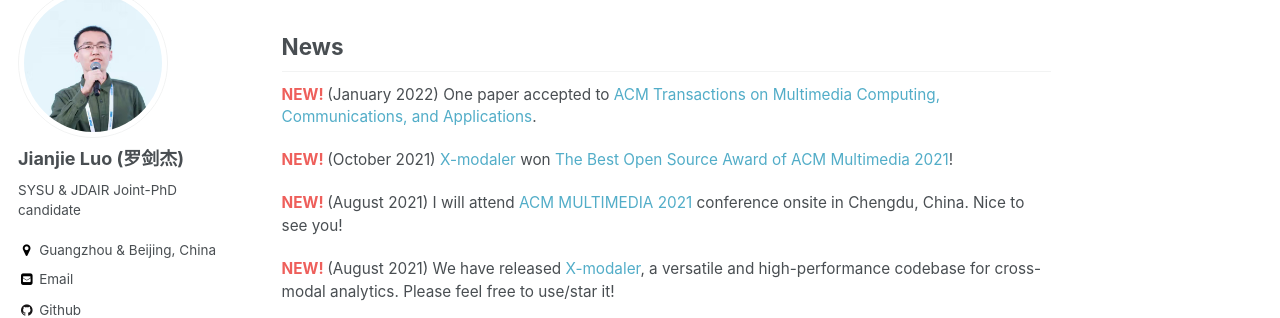
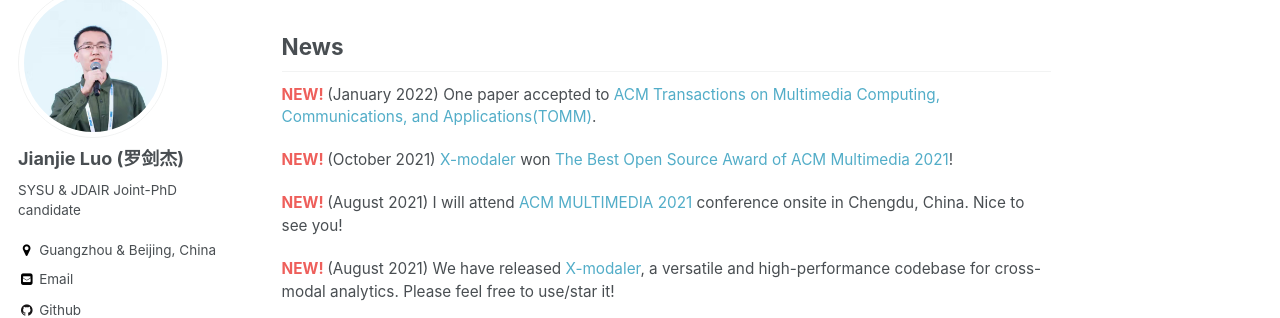
Before and after one commit to jianjieluo/jianjieluo.github.io, a Jekyll site: the page built from index.html, in a window 1280 px wide and 900 px high. Shown: the part 130-448 px from the top of the window. Built offline with Jekyll 4.4.1, drawn with Linux system fonts in a browser that asks for light colours; a script that is not in the unit is left out; the list of posts is cut into pages by our own code.

Commit message:
update paper list

```diff
--- a/_data/news.yml
+++ b/_data/news.yml
@@ -1,6 +1,6 @@
 # News on home page
 main:
-  - "(January 2022) One paper accepted to [ACM Transactions on Multimedia Computing, Communications, and Applications](https://dl.acm.org/journal/tomm)."
+  - "(January 2022) One paper accepted to [ACM Transactions on Multimedia Computing, Communications, and Applications(TOMM)](https://dl.acm.org/journal/tomm)."
   - "(October 2021) [X-modaler](https://github.com/YehLi/xmodaler) won [The Best Open Source Award of ACM Multimedia 2021](https://2021.acmmm.org/)!"
   - "(August 2021) I will attend [ACM MULTIMEDIA 2021](https://2021.acmmm.org/) conference onsite in Chengdu, China. Nice to see you!"
   - "(August 2021) We have released [X-modaler](https://github.com/YehLi/xmodaler), a versatile and high-performance codebase for cross-modal analytics. Please feel free to use/star it!"
@@ -8,7 +8,7 @@
   - "(Match 2021) [PRE-TRAINING FOR VIDEO CAPTIONING CHALLENGE@ACM MULTIMEDIA 2021](http://www.auto-video-captions.top/2021/) launched for Video-Language Pretraining!"
 
 all:
-  - "(January 2022) One paper accepted to [ACM Transactions on Multimedia Computing, Communications, and Applications](https://dl.acm.org/journal/tomm)."
+  - "(January 2022) One paper accepted to [ACM Transactions on Multimedia Computing, Communications, and Applications(TOMM)](https://dl.acm.org/journal/tomm)."
   - "(October 2021) [X-modaler](https://github.com/YehLi/xmodaler) won [The Best Open Source Award of ACM Multimedia 2021](https://2021.acmmm.org/)!"
   - "(August 2021) I will attend [ACM MULTIMEDIA 2021](https://2021.acmmm.org/) conference onsite in Chengdu, China. Nice to see you!"
   - "(August 2021) We have released [X-modaler](https://github.com/YehLi/xmodaler), a versatile and high-performance codebase for cross-modal analytics. Please feel free to use/star it!"
```
